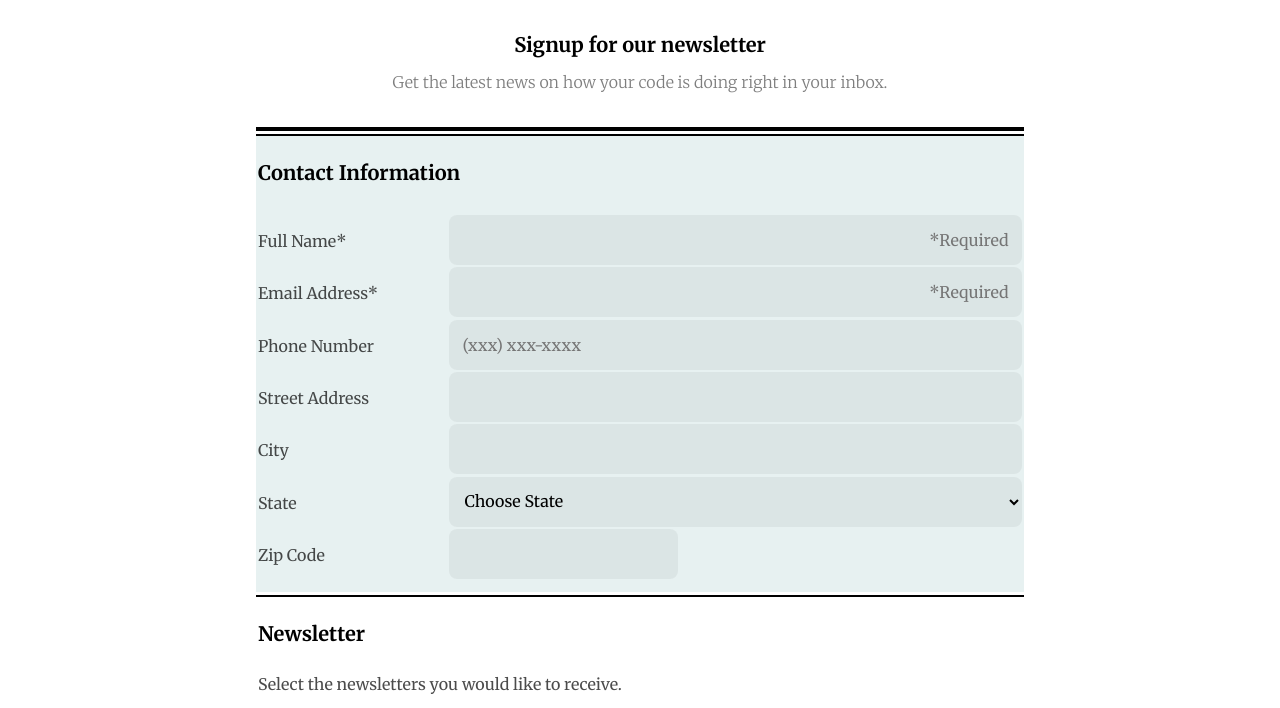
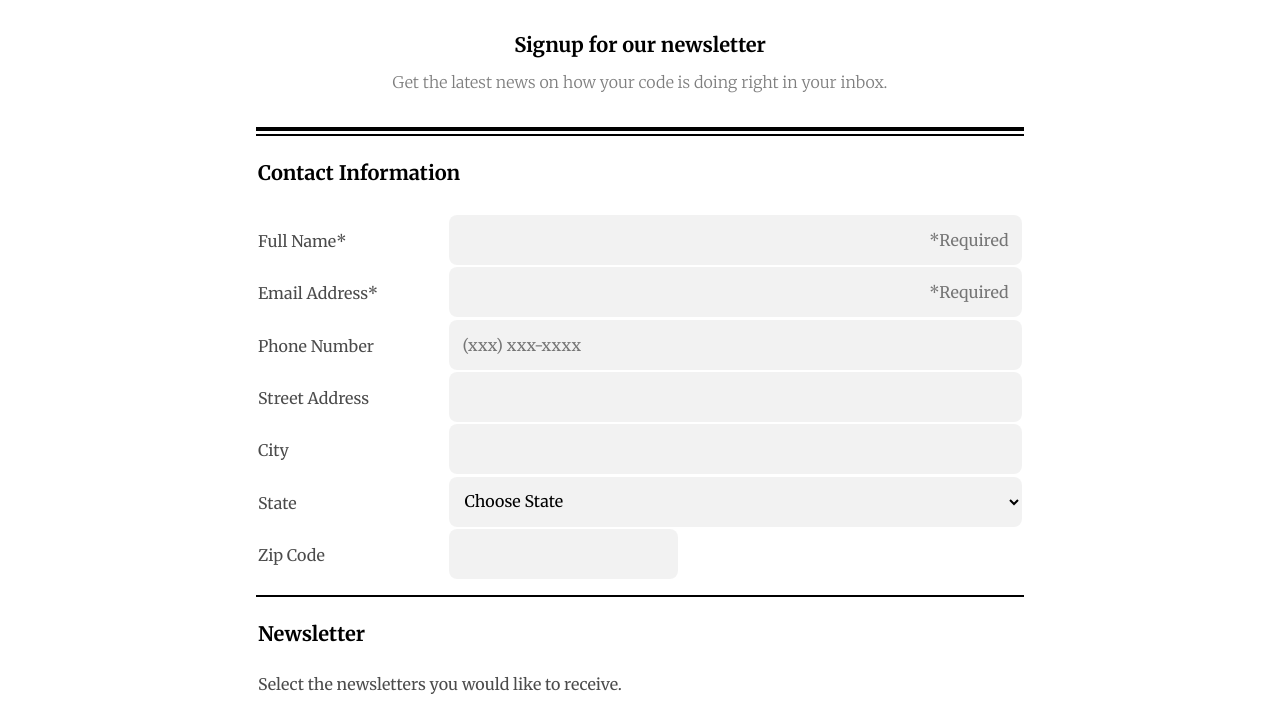
Before and after one commit to florian-bam/Tech-Degree-Project-3, a plain HTML site: page index.html in a window 1280 px wide. Shown: the part 92-800 px from the top of the page. Drawn offline with Linux system fonts and the light colour scheme.

Commit message:
I don't remember what this is, but it's prob not important

```diff
--- a/CSS/style.css
+++ b/CSS/style.css
@@ -101,9 +101,9 @@ footer>p {
     display: flex;
     flex-direction: column;
 }
-.background_1 {
+/* .background_1 {
     background-color: rgba(95, 158, 160, .15);
-}
+} */
 
 /* Attribute Selectors + Combinators  */
 input[type="checkbox"],
```
